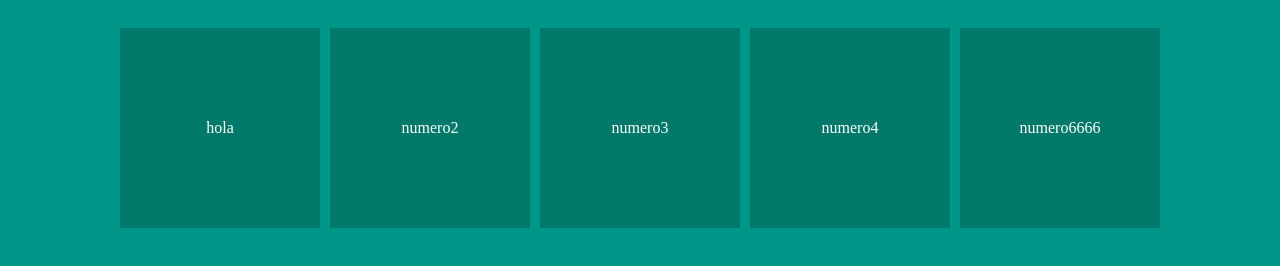
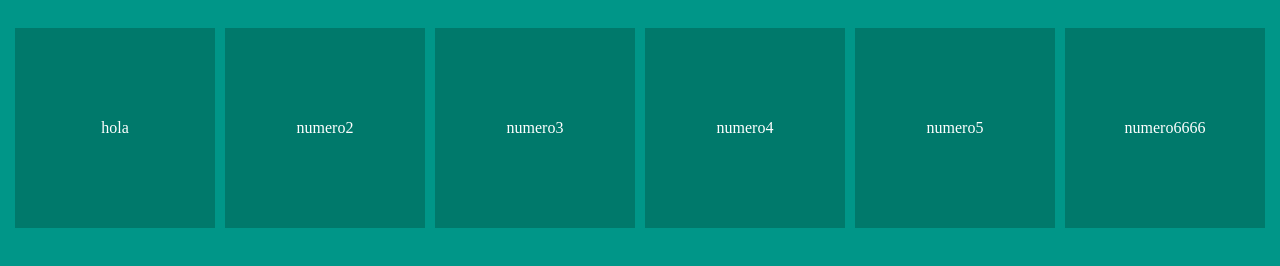
Before and after one commit to strombolys/ejergit, a plain HTML site: page index.html in a window 1280 px wide. Drawn offline with Linux system fonts and the light colour scheme.

Commit message:
le meto el 5

```diff
--- a/index.html
+++ b/index.html
@@ -10,6 +10,7 @@
     <div class="uno" id="two">numero2</div>
     <div class="uno" id="three">numero3</div>
     <div class="uno" id="three">numero4</div>
+    <div class="uno" id="three">numero5</div>
 
     <div class="uno" id="three">numero6666</div>
 
```
